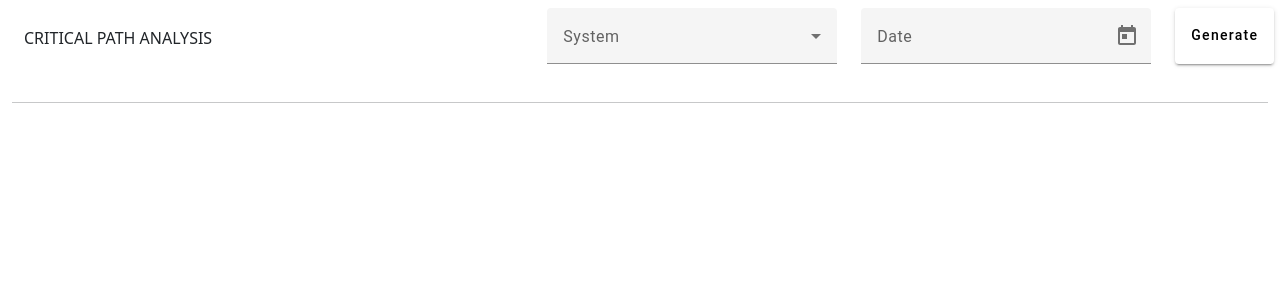
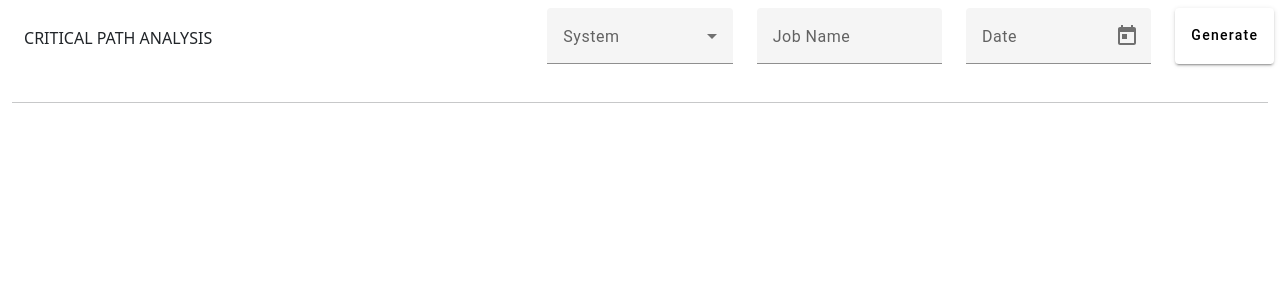
Before and after one commit to saratkumar/cpa, an Angular app: page /critical-path in a window 1280 px wide. Shown: the top 300 px of the page. Built offline with nearby package versions, Linux system fonts and the light colour scheme.

Commit message:
feat: added new field

```diff
--- a/src/app/cpa/cpa.component.html
+++ b/src/app/cpa/cpa.component.html
@@ -5,7 +5,7 @@
             <div class="col-5 text-align-center m-auto">
                 <h6>CRITICAL PATH ANALYSIS</h6>
             </div>
-            <div class="col-3">
+            <div class="col-2">
                 <mat-form-field class="w-100 mt-2">
                     <mat-label>System</mat-label>
                     <mat-select [(ngModel)]="selectedSystem">
@@ -15,7 +15,19 @@
                     </mat-select>
                 </mat-form-field>
             </div>
-            <div class="col-3">
+            <div class="col-2">
+                <mat-form-field class="w-100  mt-2">
+                    <mat-label>Job Name</mat-label>
+                    <input type="text" placeholder="Pick one" aria-label="Number" matInput [formControl]="myControl"
+                        [matAutocomplete]="auto">
+                    <mat-autocomplete #auto="matAutocomplete">
+                        @for (option of filteredOptions | async; track option) {
+                        <mat-option [value]="option">{{option}}</mat-option>
+                        }
+                    </mat-autocomplete>
+                </mat-form-field>
+            </div>
+            <div class="col-2">
                 <mat-form-field class="w-100  mt-2">
                     <mat-label>Date</mat-label>
                     <input matInput [matDatepicker]="picker" [(ngModel)]="selectedDate">
--- a/src/app/cpa/cpa.component.ts
+++ b/src/app/cpa/cpa.component.ts
@@ -1,5 +1,5 @@
-import { Component, signal } from '@angular/core';
-import { FormsModule } from '@angular/forms';
+import { Component, OnInit, signal } from '@angular/core';
+import { FormControl, FormsModule, ReactiveFormsModule } from '@angular/forms';
 import { MatFormFieldModule } from '@angular/material/form-field';
 import {MatSelectModule} from '@angular/material/select';
 import {MatInputModule} from '@angular/material/input';
@@ -8,26 +8,50 @@ import { MatButtonModule } from '@angular/material/button';
 import { CpaChartComponent } from '../cpa-chart/cpa-chart.component';
 import { CommonModule } from '@angular/common';
 import { CpaApiService } from '../service/common/cpa-api/cpa-api.service';
+import { map, Observable, startWith } from 'rxjs';
+import {AsyncPipe} from '@angular/common';
+import {MatAutocompleteModule} from '@angular/material/autocomplete';
 @Component({
   selector: 'app-cpa',
   imports: [
     MatFormFieldModule,
     MatSelectModule,
-    MatInputModule, FormsModule,
+    MatInputModule,
     MatDatepickerModule,
     MatButtonModule,
     CpaChartComponent,
-    CommonModule
+    CommonModule,
+    MatAutocompleteModule,
+    AsyncPipe,
+    FormsModule,
+    ReactiveFormsModule,
   ],
   templateUrl: './cpa.component.html',
   styleUrl: './cpa.component.css'
 })
-export class CpaComponent {
+export class CpaComponent implements OnInit {
   selectedDate: any;
   selectedSystem: string = ""
   showChart: boolean = false;
 
+  myControl = new FormControl('');
+  options: string[] = ['One', 'Two', 'Three'];
+  filteredOptions: Observable<string[]> | undefined;
+
+
   constructor(private cpaApiService: CpaApiService) {}
+  ngOnInit(): void {
+    this.filteredOptions = this.myControl.valueChanges.pipe(
+      startWith(''),
+      map(value => this._filter(value || '')),
+    );
+  }
+
+  private _filter(value: string): string[] {
+    const filterValue = value.toLowerCase();
+
+    return this.options.filter(option => option.toLowerCase().includes(filterValue));
+  }
 
   foods: any = [
     {value: 'steak-0', viewValue: 'Steak'},
```
